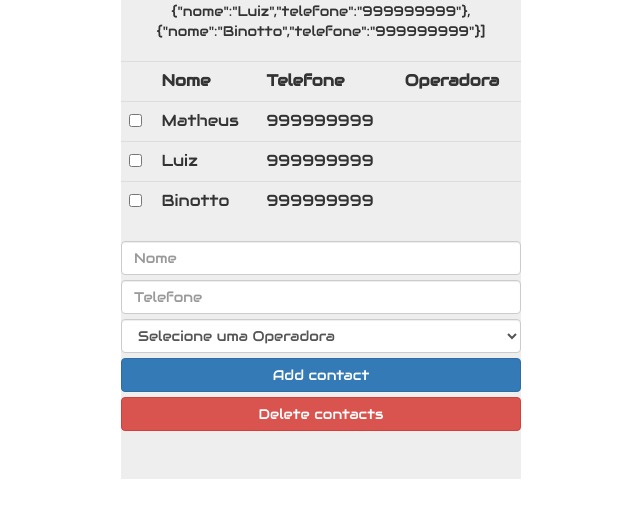
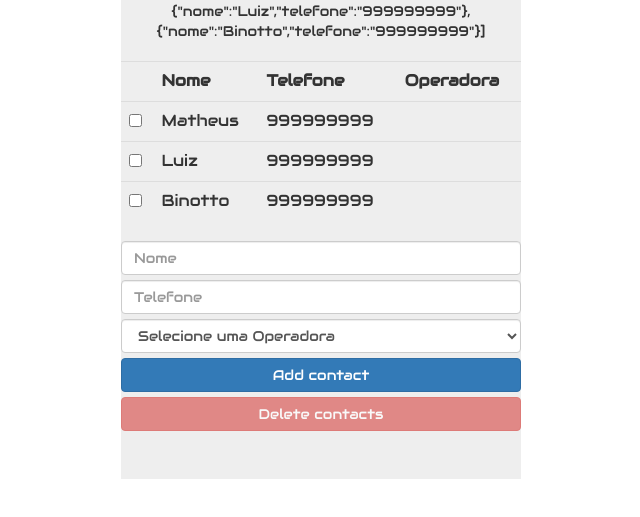
Before and after one commit to Binotto/phone-book-app, a plain HTML site: page index.html in a window 1280 px wide. Shown: the part 143-660 px from the top of the page, without its empty margins (319-959 px from the left). Drawn offline with nearby package versions, Linux system fonts and the light colour scheme.

Commit message:
ng-disable calling a function II

```diff
--- a/index.html
+++ b/index.html
@@ -87,7 +87,7 @@
             <option value="">Selecione uma Operadora</option>
         </select>
         <button class= "btn btn-primary btn-block" ng-click="addContact(contato)" ng-disable="!contato.nome || !contato.telefone">Add contact</button>
-        <button class= "btn btn-danger btn-block" ng-click="deleteContacts(contatos)" ng-disabled="isContatoSelecionado(contatos)">Delete contacts</button>
+        <button class= "btn btn-danger btn-block" ng-click="deleteContacts(contatos)" ng-disabled="!isContatoSelecionado(contatos)">Delete contacts</button>
     </div>
 </body>
 </html>
```
